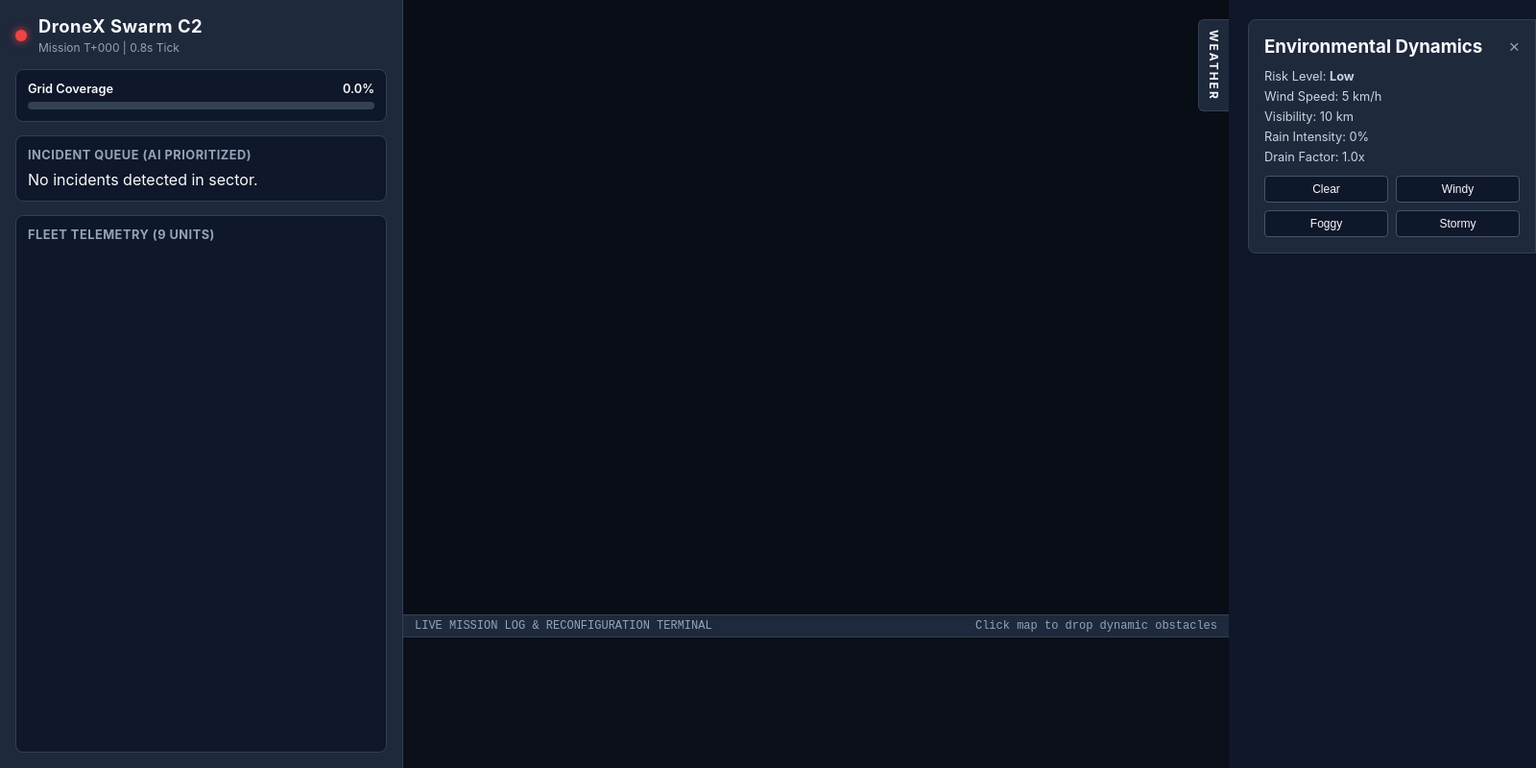
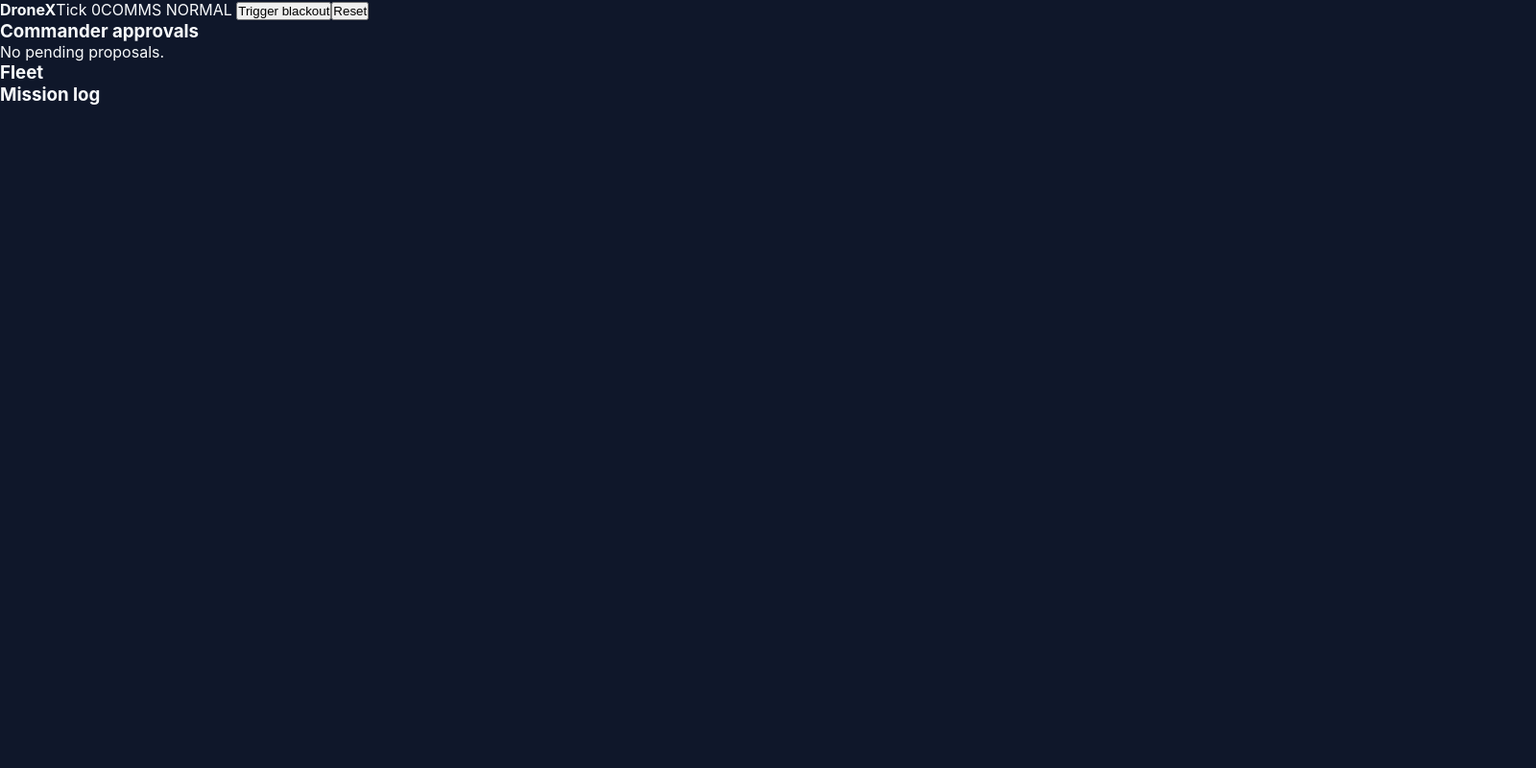
Before and after one commit to Mr46lite/DroneX_New, a plain HTML site: page frontend/index.html in a window 1280 px wide. Shown: the whole page at 96% size, 1600 px wide, since content can reach past the window. Drawn offline with nearby package versions, Linux system fonts and the light colour scheme; files that its build step writes are made by us from their sources.

Commit message:
Update index.html

```diff
--- a/frontend/index.html
+++ b/frontend/index.html
@@ -1,101 +1,23 @@
 <!DOCTYPE html>
-<html lang="en">
-<head>
-  <meta charset="UTF-8" />
-  <meta name="viewport" content="width=device-width, initial-scale=1.0"/>
-  <title>DroneX Swarm Command & Control Platform</title>
-  <link rel="stylesheet" href="https://unpkg.com/leaflet@1.9.4/dist/leaflet.css" />
-  <link rel="stylesheet" href="/static/style.css" />
-</head>
-<body>
-  <div class="c2-container">
-    <!-- Left Sidebar -->
-    <aside class="sidebar">
-      <div class="header-card">
-        <div class="brand">
-          <div class="conn-dot" id="conn-dot"></div>
-          <div>
-            <h1>DroneX Swarm C2</h1>
-            <span class="sub-text" id="mission-time">Mission T+000 | 0.8s Tick</span>
-          </div>
-        </div>
-      </div>
-
-      <!-- Coverage Bar -->
-      <div class="panel-section">
-        <div class="metric-title">
-          <span>Grid Coverage</span>
-          <span id="coverage-val">0.0%</span>
-        </div>
-        <div class="bar-container">
-          <div class="bar-fill purple-fill" id="coverage-fill"></div>
-        </div>
-      </div>
-
-      <!-- Priority Incident Queue -->
-      <div class="panel-section">
-        <h3 class="section-title">Incident Queue (AI Prioritized)</h3>
-        <div class="incident-list" id="incident-list">
-          <div class="empty-state">No incidents detected in sector.</div>
-        </div>
-      </div>
-
-      <!-- Live Drone Telemetry Cards -->
-      <div class="panel-section fill-remaining">
-        <h3 class="section-title">Fleet Telemetry (9 Units)</h3>
-        <div class="drone-list" id="drone-list"></div>
-      </div>
-    </aside>
-
-    <!-- Main Map Display -->
-    <main class="map-wrapper">
-      <div id="map"></div>
-
-      <!-- Weather Slide-Out Drawer -->
-      <div class="weather-tab" id="weather-tab">
-        <span>WEATHER</span>
-      </div>
-      <div class="weather-drawer" id="weather-drawer">
-        <div style="display: flex; justify-content: space-between; align-items: center; margin-bottom: 12px;">
-          <h3 style="margin: 0;">Environmental Dynamics</h3>
-          <button class="close-btn" type="button" aria-label="Close weather panel" onclick="document.getElementById('weather-drawer').classList.remove('open')">&times;</button>
-        </div>
-        <div class="weather-metrics">
-          <p>Risk Level: <strong id="env-risk">Low</strong></p>
-          <p>Wind Speed: <span id="env-wind">5 km/h</span></p>
-          <p>Visibility: <span id="env-vis">10 km</span></p>
-          <p>Rain Intensity: <span id="env-rain">0%</span></p>
-          <p>Drain Factor: <span id="env-factor">1.0x</span></p>
-        </div>
-        <div class="weather-actions">
-          <button class="btn-weather" onclick="setWeather('Clear')">Clear</button>
-          <button class="btn-weather" onclick="setWeather('Windy')">Windy</button>
-          <button class="btn-weather" onclick="setWeather('Foggy')">Foggy</button>
-          <button class="btn-weather" onclick="setWeather('Stormy')">Stormy</button>
-        </div>
-      </div>
-
-      <!-- Live Monospace Operations Console -->
-      <footer class="terminal-panel">
-        <div class="terminal-header">
-          <span>LIVE MISSION LOG & RECONFIGURATION TERMINAL</span>
-          <span class="terminal-hint">Click map to drop dynamic obstacles</span>
-        </div>
-        <div class="terminal-body" id="terminal-body"></div>
-      </footer>
-    </main>
-
-    <!-- Inspector Modal Panel -->
-    <div class="inspector-modal" id="inspector-modal">
-      <div class="modal-header">
-        <h3 id="insp-id">SCN-01</h3>
-        <button class="close-btn" onclick="closeInspector()">&times;</button>
-      </div>
-      <div class="modal-grid" id="insp-grid"></div>
-    </div>
-  </div>
-
-  <script src="https://unpkg.com/leaflet@1.9.4/dist/leaflet.js"></script>
-  <script src="/static/app.js"></script>
-</body>
-</html>
+<html lang="en"><head>
+<meta charset="UTF-8"><meta name="viewport" content="width=device-width, initial-scale=1">
+<title>DroneX Command Dashboard</title>
+<link rel="stylesheet" href="https://unpkg.com/leaflet@1.9.4/dist/leaflet.css">
+<link rel="stylesheet" href="/static/style.css">
+</head><body>
+<header>
+  <b>DroneX</b><span id="tick">Tick 0</span><span id="comms" class="pill ok">COMMS NORMAL</span>
+  <span id="conn" class="dot"></span>
+  <button id="blackout">Trigger blackout</button><button id="reset">Reset</button>
+</header>
+<main>
+  <div id="map"></div>
+  <aside>
+    <h3>Commander approvals</h3><div id="pending"><p class="muted">No pending proposals.</p></div>
+    <h3>Fleet</h3><div id="fleet"></div>
+    <h3>Mission log</h3><div id="log"></div>
+  </aside>
+</main>
+<script src="https://unpkg.com/leaflet@1.9.4/dist/leaflet.js"></script>
+<script src="/static/app.js"></script>
+</body></html>
```
